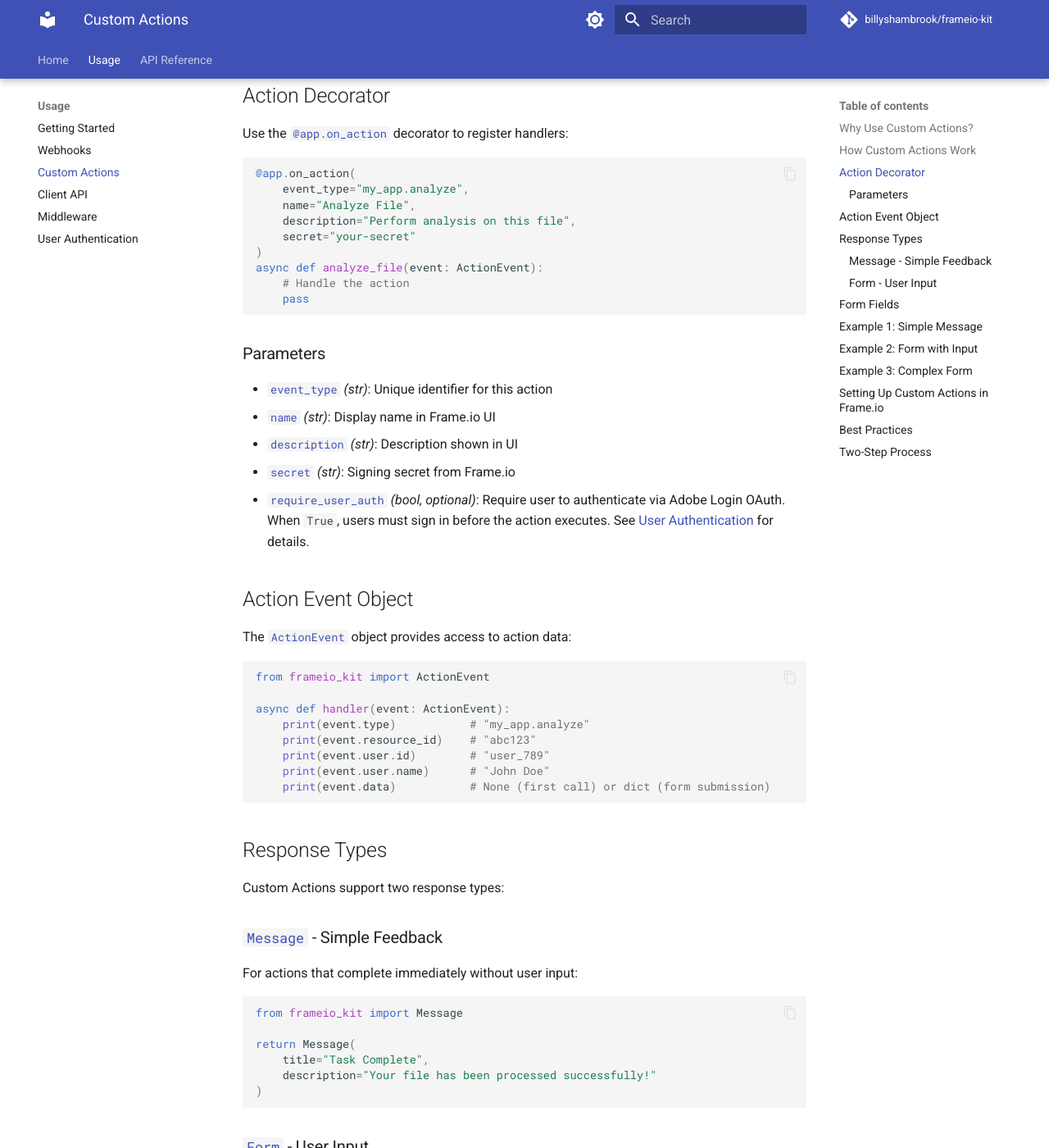
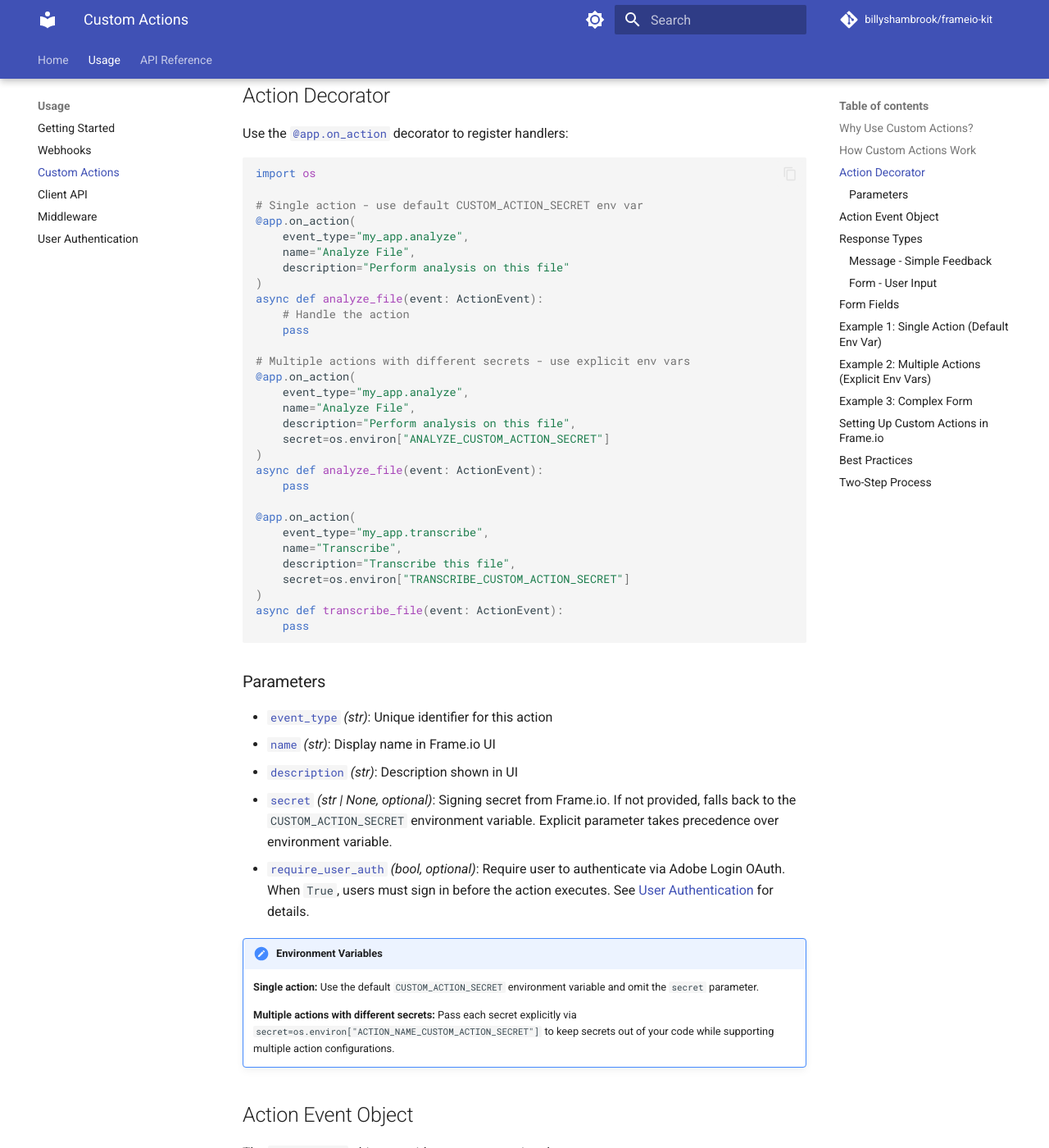
Before and after one commit to billyshambrook/frameio-kit, an MkDocs documentation site: the page built from docs/usage/custom_actions.md, in a window 1280 px wide and 1400 px high, scrolled down 851 px. Shown: the whole window at 82% size. Built offline with MkDocs 1.6.1 and Material for MkDocs 9.7.7, drawn with Linux system fonts in a browser that asks for light colours; comment, search, counter and statistics services are not loaded; some of the changed text lies outside the part shown.

Commit message:
Add default environment variable support for webhook and action secrets (#46)
Allow webhook and action decorators to use default environment variables
(WEBHOOK_SECRET and CUSTOM_ACTION_SECRET) when no explicit secret is provided.
This simplifies code for single webhook/action scenarios while still supporting
explicit secrets for multiple handlers with different secrets.

Changes:
- Update @app.on_webhook to use WEBHOOK_SECRET env var by default
- Update @app.on_action to use CUSTOM_ACTION_SECRET env var by default
- Explicit secret parameter takes precedence over environment variables
- Raise ValueError at decorator time if neither secret nor env var provided
- Add comprehensive test coverage for default, explicit, and edge cases
- Update all documentation to clarify when to use defaults vs explicit env vars
- Add examples showing both single and multiple handler patterns

🤖 Generated with [Claude Code](https://claude.com/claude-code)

Co-authored-by: Claude <noreply@anthropic.com>

````diff
--- a/docs/usage/custom_actions.md
+++ b/docs/usage/custom_actions.md
@@ -28,14 +28,35 @@ User Click → Handler → Message (done) OR Form → User Input → Handler →
 Use the [`@app.on_action`](../api_reference.md#frameio_kit.App.on_action) decorator to register handlers:
 
 ```python
+import os
+
+# Single action - use default CUSTOM_ACTION_SECRET env var
+@app.on_action(
+    event_type="my_app.analyze",
+    name="Analyze File",
+    description="Perform analysis on this file"
+)
+async def analyze_file(event: ActionEvent):
+    # Handle the action
+    pass
+
+# Multiple actions with different secrets - use explicit env vars
 @app.on_action(
     event_type="my_app.analyze",
     name="Analyze File",
     description="Perform analysis on this file",
-    secret="your-secret"
+    secret=os.environ["ANALYZE_CUSTOM_ACTION_SECRET"]
 )
 async def analyze_file(event: ActionEvent):
-    # Handle the action
+    pass
+
+@app.on_action(
+    event_type="my_app.transcribe",
+    name="Transcribe",
+    description="Transcribe this file",
+    secret=os.environ["TRANSCRIBE_CUSTOM_ACTION_SECRET"]
+)
+async def transcribe_file(event: ActionEvent):
     pass
 ```
 
@@ -44,8 +65,13 @@ async def analyze_file(event: ActionEvent):
 - [`event_type`](../api_reference.md#frameio_kit.App.on_action\(event_type\)) *(str)*: Unique identifier for this action
 - [`name`](../api_reference.md#frameio_kit.App.on_action\(name\)) *(str)*: Display name in Frame.io UI
 - [`description`](../api_reference.md#frameio_kit.App.on_action\(description\)) *(str)*: Description shown in UI
-- [`secret`](../api_reference.md#frameio_kit.App.on_action\(secret\)) *(str)*: Signing secret from Frame.io
+- [`secret`](../api_reference.md#frameio_kit.App.on_action\(secret\)) *(str | None, optional)*: Signing secret from Frame.io. If not provided, falls back to the `CUSTOM_ACTION_SECRET` environment variable. Explicit parameter takes precedence over environment variable.
 - [`require_user_auth`](../api_reference.md#frameio_kit.App.on_action\(require_user_auth\)) *(bool, optional)*: Require user to authenticate via Adobe Login OAuth. When `True`, users must sign in before the action executes. See [User Authentication](user_auth.md) for details.
+
+!!! note "Environment Variables"
+    **Single action:** Use the default `CUSTOM_ACTION_SECRET` environment variable and omit the `secret` parameter.
+
+    **Multiple actions with different secrets:** Pass each secret explicitly via `secret=os.environ["ACTION_NAME_CUSTOM_ACTION_SECRET"]` to keep secrets out of your code while supporting multiple action configurations.
 
 ## Action Event Object
 
@@ -105,19 +131,18 @@ return Form(
 | [`CheckboxField`](../api_reference.md#frameio_kit.CheckboxField) | Checkbox toggle | Yes/no, enable/disable |
 | [`LinkField`](../api_reference.md#frameio_kit.LinkField) | URL link | External resources |
 
-## Example 1: Simple Message
+## Example 1: Single Action (Default Env Var)
 
 ```python
-import os
 from frameio_kit import App, ActionEvent, Message
 
 app = App()
 
+# Single action - CUSTOM_ACTION_SECRET env var used automatically
 @app.on_action(
     event_type="asset.notify",
     name="Notify Team",
-    description="Send notification about this asset",
-    secret=os.environ["ACTION_SECRET"]
+    description="Send notification about this asset"
 )
 async def notify_team(event: ActionEvent):
     print(f"Notification sent for {event.resource_id} by {event.user.name}")
@@ -131,7 +156,7 @@ async def notify_team(event: ActionEvent):
     )
 ```
 
-## Example 2: Form with Input
+## Example 2: Multiple Actions (Explicit Env Vars)
 
 ```python
 import os
@@ -144,27 +169,20 @@ PLATFORMS = [
     SelectOption(name="Instagram", value="instagram"),
 ]
 
+# Multiple actions with different secrets - use explicit env vars
 @app.on_action(
     event_type="asset.publish",
     name="Publish Asset",
     description="Publish this asset to social media",
-    secret=os.environ["ACTION_SECRET"]
+    secret=os.environ["PUBLISH_CUSTOM_ACTION_SECRET"]
 )
 async def publish_asset(event: ActionEvent):
-    # Step 2: Form submitted, process the data
     if event.data:
         platform = event.data.get("platform")
         caption = event.data.get("caption")
+        print(f"Publishing to {platform}: {caption}")
+        return Message(title="Published!", description=f"Asset published to {platform} successfully.")
 
-        print(f"Publishing to {platform}: {caption}")
-        # Process the publication here
-
-        return Message(
-            title="Published!",
-            description=f"Asset published to {platform} successfully."
-        )
-
-    # Step 1: Show the form
     return Form(
         title="Publish to Social Media",
         description="Configure your post:",
@@ -173,21 +191,37 @@ async def publish_asset(event: ActionEvent):
             TextField(label="Caption", name="caption", placeholder="Enter your caption...")
         ]
     )
+
+@app.on_action(
+    event_type="asset.analyze",
+    name="Analyze Asset",
+    description="Perform AI analysis on this asset",
+    secret=os.environ["ANALYZE_CUSTOM_ACTION_SECRET"]
+)
+async def analyze_asset(event: ActionEvent):
+    # Perform analysis
+    analysis_result = await perform_analysis(event.resource_id)
+
+    return Message(
+        title="Analysis Complete",
+        description=f"Analysis score: {analysis_result}"
+    )
 ```
 
 ## Example 3: Complex Form
 
 ```python
+import os
 import datetime
 from frameio_kit import App, ActionEvent, Message, Form, TextField, TextareaField, CheckboxField, DateField
 
 app = App()
 
+# Single action - use default CUSTOM_ACTION_SECRET
 @app.on_action(
     event_type="asset.schedule",
     name="Schedule Review",
-    description="Schedule a review for this asset",
-    secret=os.environ["ACTION_SECRET"]
+    description="Schedule a review for this asset"
 )
 async def schedule_review(event: ActionEvent):
     if event.data:
````
Also changed, not shown: README.md (+48 -2 lines), docs/usage/getting_started.md (+15 -5 lines), docs/usage/webhooks.md (+39 -15 lines), 2 other files.
